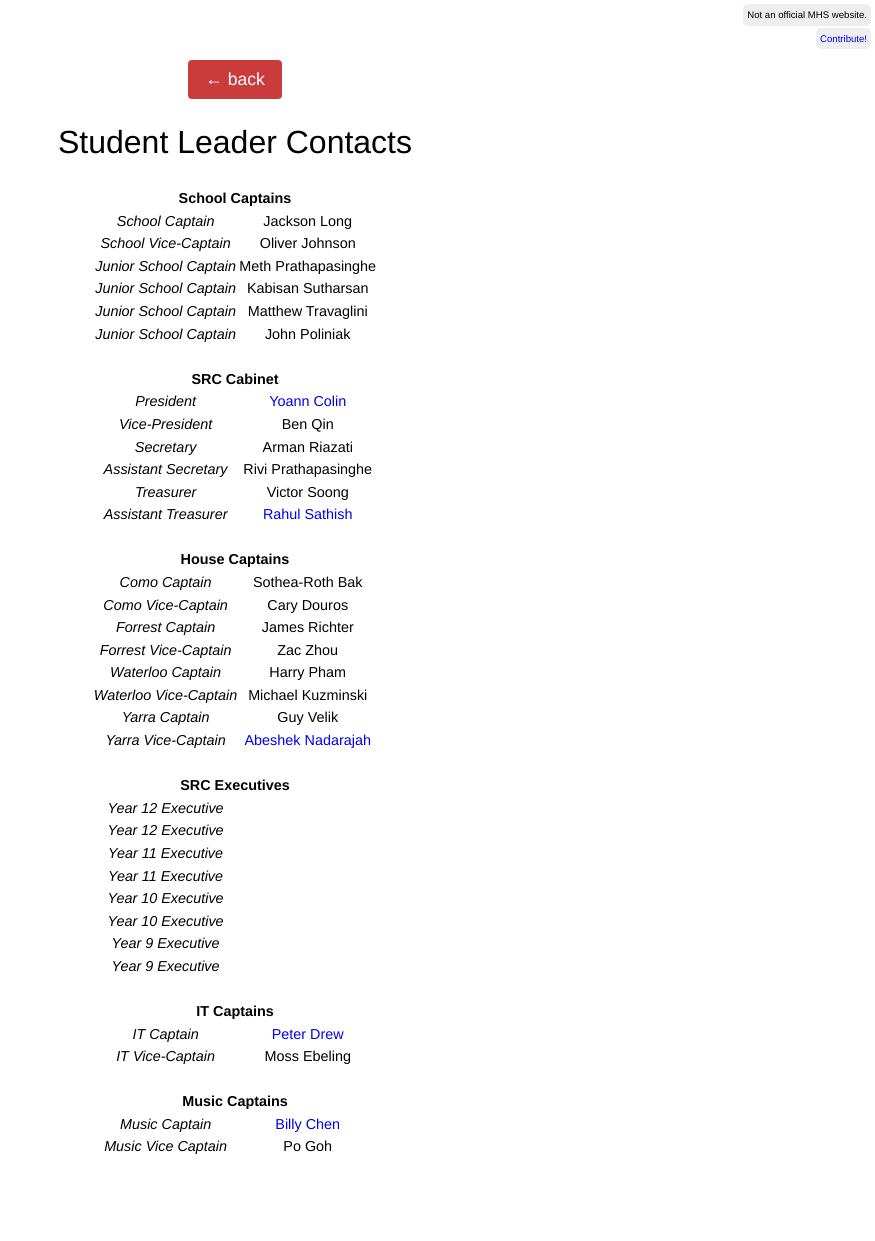
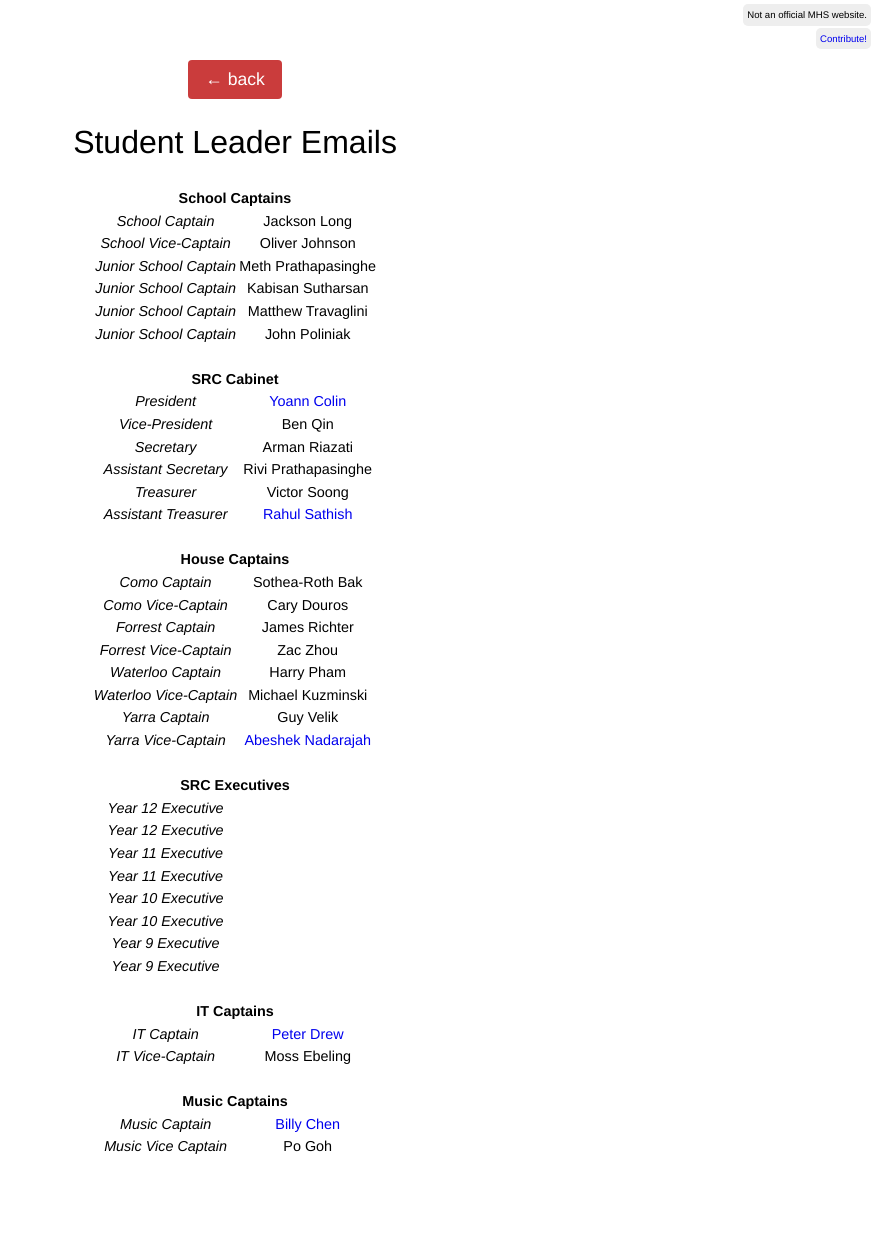
Before and after one commit to mhslinks/mhslinks.github.io, a Jekyll site: the page built from studentcontacts/index.html, in a window 1280 px wide. Shown: the whole page, without its empty margins (405-1280 px from the left). Built offline with Jekyll 4.4.1, drawn with Linux system fonts in a browser that asks for light colours.

Commit message:
fix heading student leader emails

```diff
--- a/studentcontacts/index.html
+++ b/studentcontacts/index.html
@@ -1,10 +1,10 @@
 ---
 layout: default
-title: Student Leader Contacts
+title: Student Leader Emails
 ---
 <div class="inner emails-body fade-in fade-two">
     <div><a class="pure-button button-xlarge button-red" href="../"> &larr; back</a></div>
-    <h1>Student Leader Contacts</h1>
+    <h1>Student Leader Emails</h1>
     <div class="small">
         <table style="max-width: 400px; margin: 0 auto;">
             <tbody>
```
